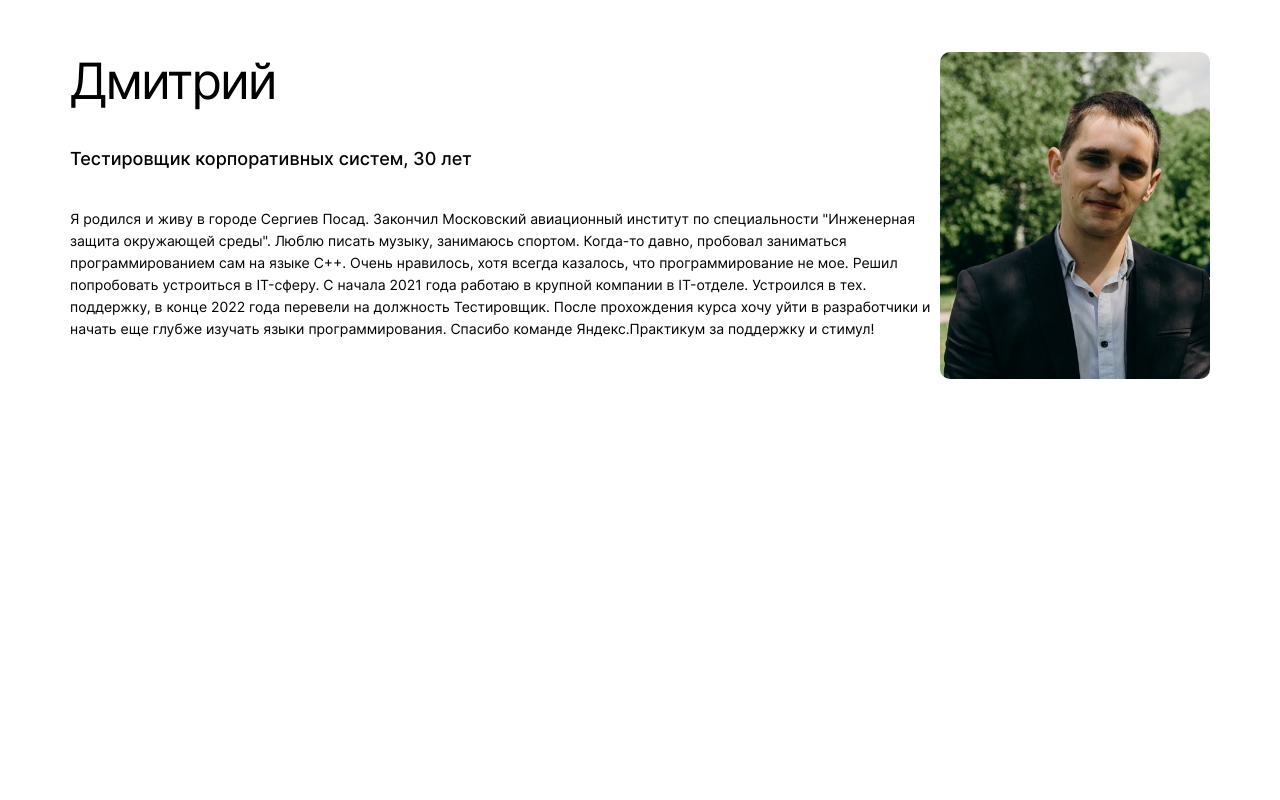
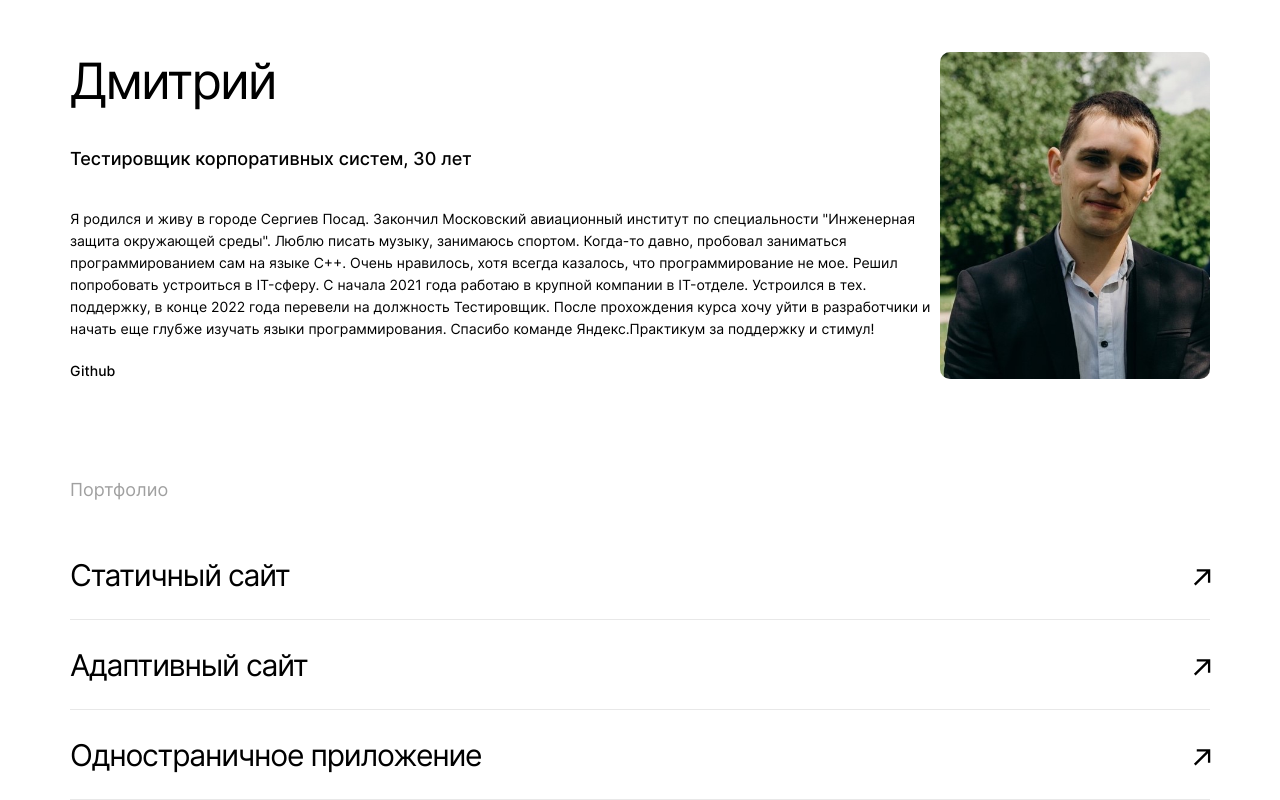
Before and after one commit to catintoner/movies-explorer-frontend, a React (Create React App) app: page /#/ in a window 1280 px wide. Shown: the part 2021-2821 px from the top of the page. Before the commit the page ends 2403 px from the top, so only its background shows below. Built offline with nearby package versions, Linux system fonts and the light colour scheme.

Commit message:
feature: add projectLink comp and Portfolio

```diff
--- a/src/components/aboutMe/AboutMe.js
+++ b/src/components/aboutMe/AboutMe.js
@@ -1,8 +1,11 @@
 import React from 'react';
+
+import Portfolio from '../portfolio/Portfolio';
 
 import './AboutMe.css';
 
-import aboutMe__avatar from '../../images/aboutMe__avatar.jpg';
+import aboutMeAvatar from '../../images/aboutMe__avatar.jpg';
+
 
 function AboutMe() {
   return (
@@ -34,10 +37,12 @@
           Спасибо команде Яндекс.Практикум за поддержку и стимул!
         </p>
         <div className='aboutMe__avatar-container'>
-        <img className='aboutMe__avatar' src={aboutMe__avatar} alt='Фото создателя проекта. Молодой улыбающийся парень на фоне природы'/>
+        <img className='aboutMe__avatar' src={aboutMeAvatar} alt='Фото создателя проекта. Молодой улыбающийся парень на фоне природы'/>
         </div>
 
       </article>
+      <Portfolio
+      />
 
     </section>
   );
--- /dev/null
+++ b/src/components/portfolio/Portfolio.css
@@ -0,0 +1,28 @@
+.portfolio__container {
+  max-width: 100%;
+  margin: -17px 0 0;
+}
+
+.portfolio__title {
+  margin: 0 0 101px;
+  padding: 0;
+  font-weight: 500;
+  font-size: 14px;
+  line-height: 17px;
+}
+
+.portfolio__subtitle {
+  margin: 0 0 50px;
+  padding: 0;
+  font-weight: 400;
+  font-size: 18px;
+  line-height: 20px;
+  mix-blend-mode: normal;
+  color: #A0A0A0;
+}
+
+.portfolio__list {
+  list-style-type: none;
+  margin: 0;
+  padding: 0;
+}
--- /dev/null
+++ b/src/components/portfolio/Portfolio.js
@@ -0,0 +1,34 @@
+import React from 'react';
+import ProjectLink from '../projectLink/ProjectLink';
+
+import './Portfolio.css';
+
+function Portfolio() {
+  return (
+    <section className='portfolio__container'>
+      <h3 className='portfolio__title'>
+        Github
+      </h3>
+      <p className='portfolio__subtitle'>
+        Портфолио
+      </p>
+      <ul className='portfolio__list'>
+        <ProjectLink
+        linkUrl='https://catintoner.github.io/how-to-learn/'
+        linkName='Статичный сайт'
+        />
+        <ProjectLink
+        linkUrl='https://catintoner.github.io/russian-travel/'
+        linkName='Адаптивный сайт'
+        />
+        <ProjectLink
+        linkUrl='https://catintoner.nomorepartiesxyz.ru/'
+        linkName='Одностраничное приложение'
+        />
+      </ul>
+    </section>
+
+  );
+}
+
+export default Portfolio;
--- /dev/null
+++ b/src/components/projectLink/ProjectLink.css
@@ -0,0 +1,37 @@
+.project {
+  display: flex;
+  justify-content: space-between;
+  margin: 0 0 20px;
+  padding: 0 0 19px;
+  border-bottom: 1px solid #E8E8E8;
+  font-weight: 400;
+  font-size: 30px;
+  line-height: 50px;
+  letter-spacing: -0.04em;
+}
+
+.project__name {
+  cursor: pointer;
+  color: #000;
+  text-decoration: none;
+  transition: .2s;
+}
+
+.project__name:hover {
+  opacity: .8;
+}
+
+.project__link-logo {
+  cursor: pointer;
+  width: 17px;
+  height: 18px;
+  transition: .2s;
+}
+
+.project__link-logo:hover {
+  opacity: .8;
+}
+
+.project:last-child {
+  margin: 0;
+}
--- /dev/null
+++ b/src/components/projectLink/ProjectLink.js
@@ -0,0 +1,30 @@
+import React from 'react';
+
+import './ProjectLink.css';
+
+import portfolioLink from '../../images/portfolio__link.svg';
+
+function ProjectLink(props) {
+  return (
+    <li className='project'>
+      <a
+        className='project__name'
+        target='_blank'
+        href={props.linkUrl}
+        rel="noopener noreferrer"
+      >
+        {props.linkName}
+      </a>
+      <a
+        className='project__link-logo'
+        target='_blank'
+        href={props.linkUrl}
+        rel="noopener noreferrer"
+      >
+        <img src={portfolioLink} alt='Изображение стрелки' />
+      </a>
+    </li>
+  );
+}
+
+export default ProjectLink;
```
Also changed, not shown: src/images/portfolio__link.svg (added).
